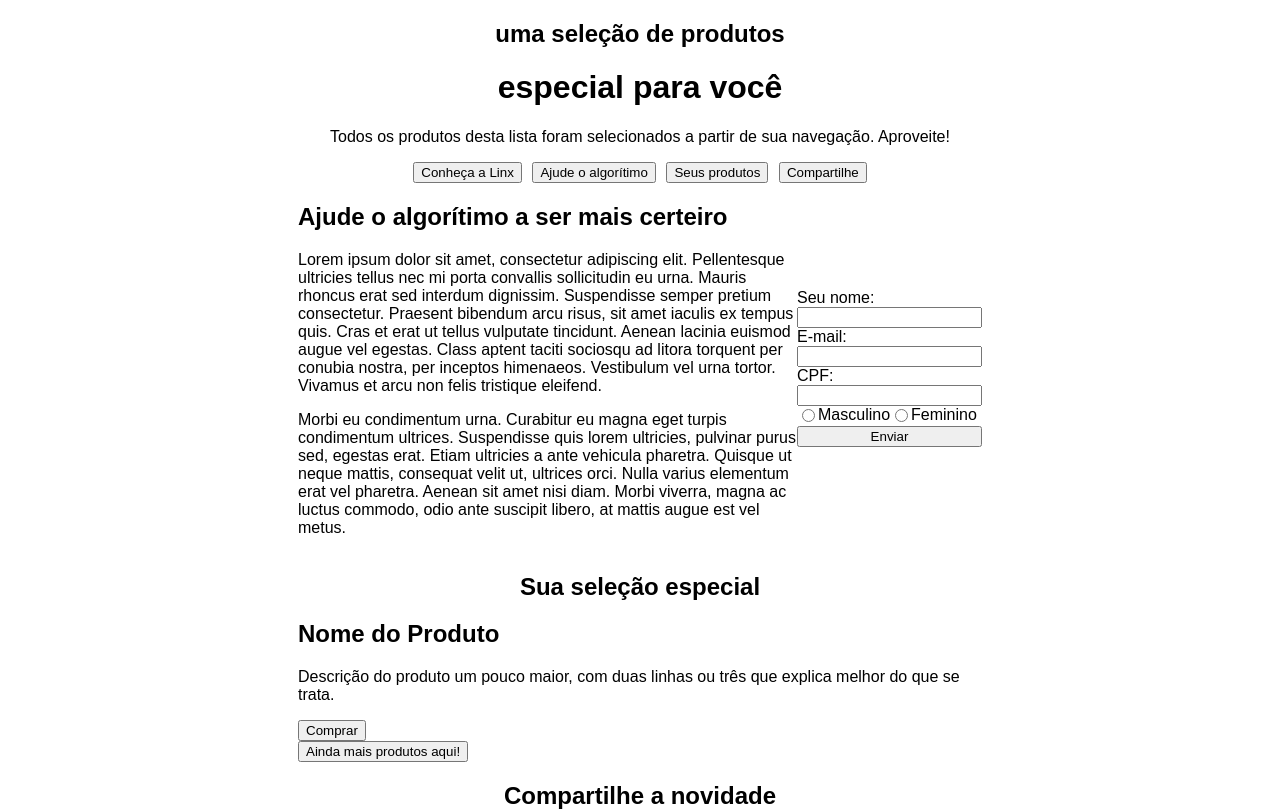
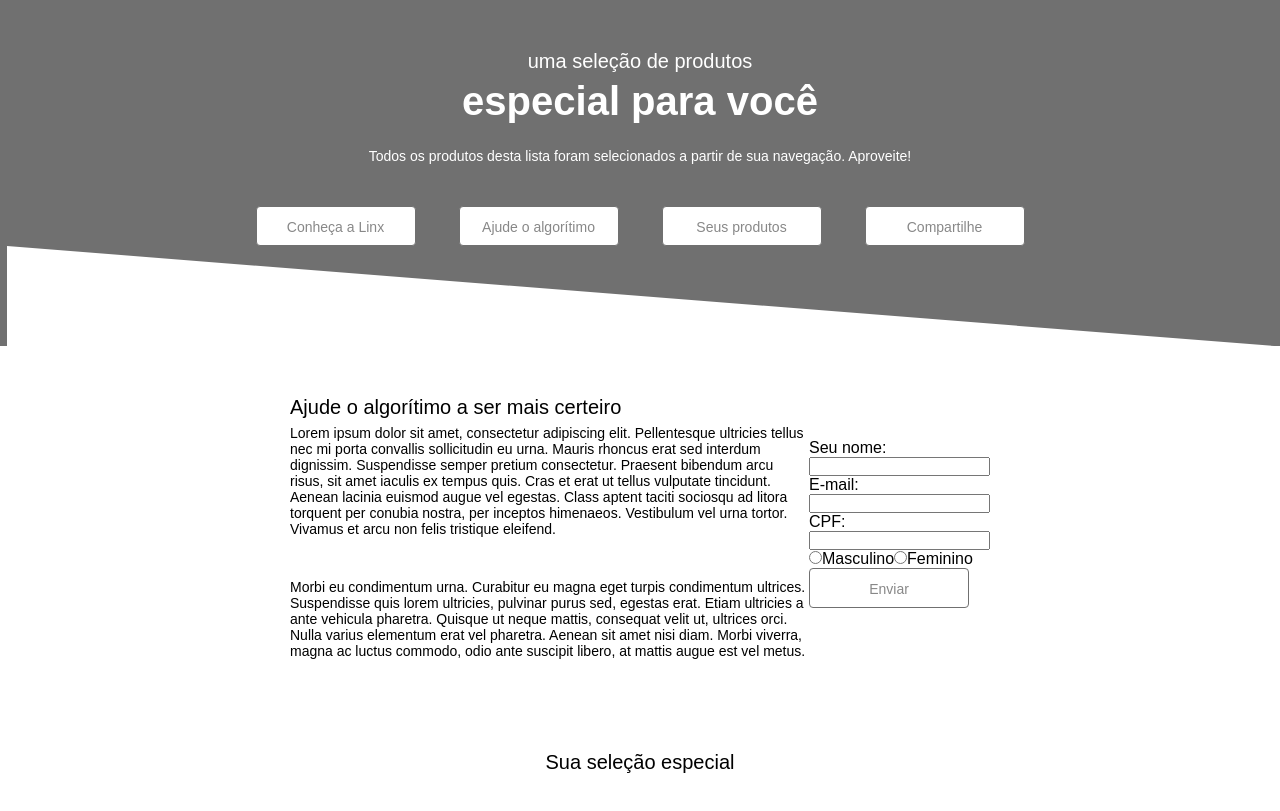
Before and after one commit to Sara-Lirio/Linx_Impulse, a React (Vite) app: page / in a window 1280 px wide. Shown: the top 811 px of the page. Built offline with nearby package versions, Linux system fonts and the light colour scheme.

Commit message:
Finalizando a estilização do componente Header

```diff
--- a/src/App.css
+++ b/src/App.css
@@ -1,5 +1,9 @@
 * {
     font-family: Arial, Helvetica, sans-serif;
+    margin: 0;
+    padding: 0;
+    box-sizing: border-box;
+    text-decoration: none;
 }
 
 .main {
--- a/src/components/Button/Button.jsx
+++ b/src/components/Button/Button.jsx
@@ -1,8 +1,9 @@
 import React from 'react'
+import style from './Button.module.css'
 
 const Button = ({text}) => {
   return (
-    <button>{text}</button>
+    <button className={style.button}>{text}</button>
   )
 }
 
--- a/src/components/Button/Button.module.css
+++ b/src/components/Button/Button.module.css
@@ -0,0 +1,10 @@
+.button {
+    color: #888888;
+    background-color: #FFFFFF;
+    padding: 12px 20px;
+    font-size: 14px;
+    border: 1px #707070 solid;
+    border-radius: 4px;
+    width: 160px;
+    height: 40px;
+}
--- a/src/components/Header/Header.jsx
+++ b/src/components/Header/Header.jsx
@@ -7,7 +7,7 @@ import style from './Header.module.css'
 
 const Header = () => {
   return (
-    <div className={style.header}>
+    <header className={style.header}>
       <Subtitle subtitle='uma seleção de produtos' />
       <Title title='especial para você' />
       <Text text='Todos os produtos desta lista foram selecionados a partir de sua navegação. Aproveite!'/>
@@ -18,7 +18,11 @@ const Header = () => {
         <Button text='Seus produtos'></Button>
         <Button text='Compartilhe'></Button>
       </div>
-    </div>
+      <div className={style.triangulediv}>
+        <div className={style.triangule}></div>
+      </div>
+
+    </header>
   )
 }
 
--- a/src/components/Header/Header.module.css
+++ b/src/components/Header/Header.module.css
@@ -1,9 +1,27 @@
 .header{
     text-align: center;
+    display: flex;
+    flex-direction: column;
+    align-items: center;
+    background-color: #707070;
+    color: white;
 }
 
 .buttons{
     display: flex;
-    justify-content: space-around;
-    margin: 0 25em;
+    justify-content: space-between;
+    width: 769px;
 }
+
+.triangulediv {
+    display: flex;
+    justify-self: flex-end;
+}
+
+.triangule{
+    width: 0;
+    height: 0;
+    border-left: 0px solid transparent;
+    border-right: 99vw solid transparent;
+    border-bottom: 100px solid white;
+}
--- a/src/components/Subtitle/Subtitle.jsx
+++ b/src/components/Subtitle/Subtitle.jsx
@@ -1,8 +1,9 @@
 import React from 'react'
+import style from './Subtitle.module.css'
 
 const Subtitle = ({subtitle}) => {
   return (
-    <h2>{subtitle}</h2>
+    <h2 className={style.subtitle}>{subtitle}</h2>
   )
 }
 
--- /dev/null
+++ b/src/components/Subtitle/Subtitle.module.css
@@ -0,0 +1,5 @@
+.subtitle{
+    font-size: 20px;
+    font-weight: 400;
+    padding: 2.5em 0 .3em 0;
+}
--- a/src/components/Text/Text.jsx
+++ b/src/components/Text/Text.jsx
@@ -1,9 +1,10 @@
 import React from 'react'
+import style from './Text.module.css'
 
 const Text = ({text}) => {
   return (
     <div>
-        <p>{text}</p>
+        <p className={style.text}>{text}</p>
     </div>
   )
 }
--- a/src/components/Text/Text.module.css
+++ b/src/components/Text/Text.module.css
@@ -0,0 +1,4 @@
+.text{
+    font-size: 14px;
+    padding-bottom: 3em;
+}
--- a/src/components/Title/Title.jsx
+++ b/src/components/Title/Title.jsx
@@ -1,8 +1,9 @@
 import React from 'react'
+import style from './Title.module.css'
 
 const Title = ({title}) => {
   return (
-    <h1>{title}</h1>
+    <h1 className={style.title}>{title}</h1>
   )
 }
 
--- /dev/null
+++ b/src/components/Title/Title.module.css
@@ -0,0 +1,4 @@
+.title{
+    font-size: 40px;
+    padding-bottom: 24px;
+}
```
